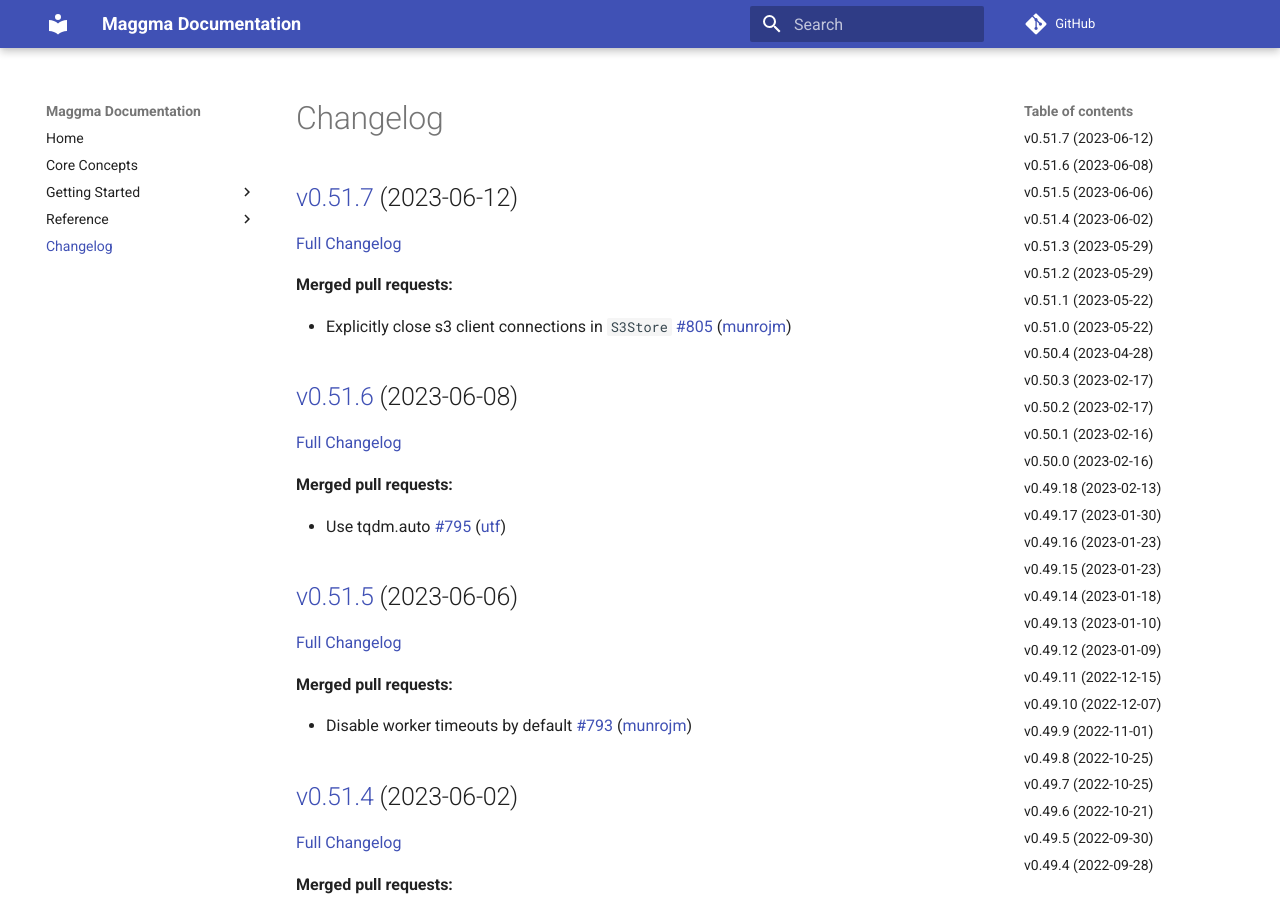
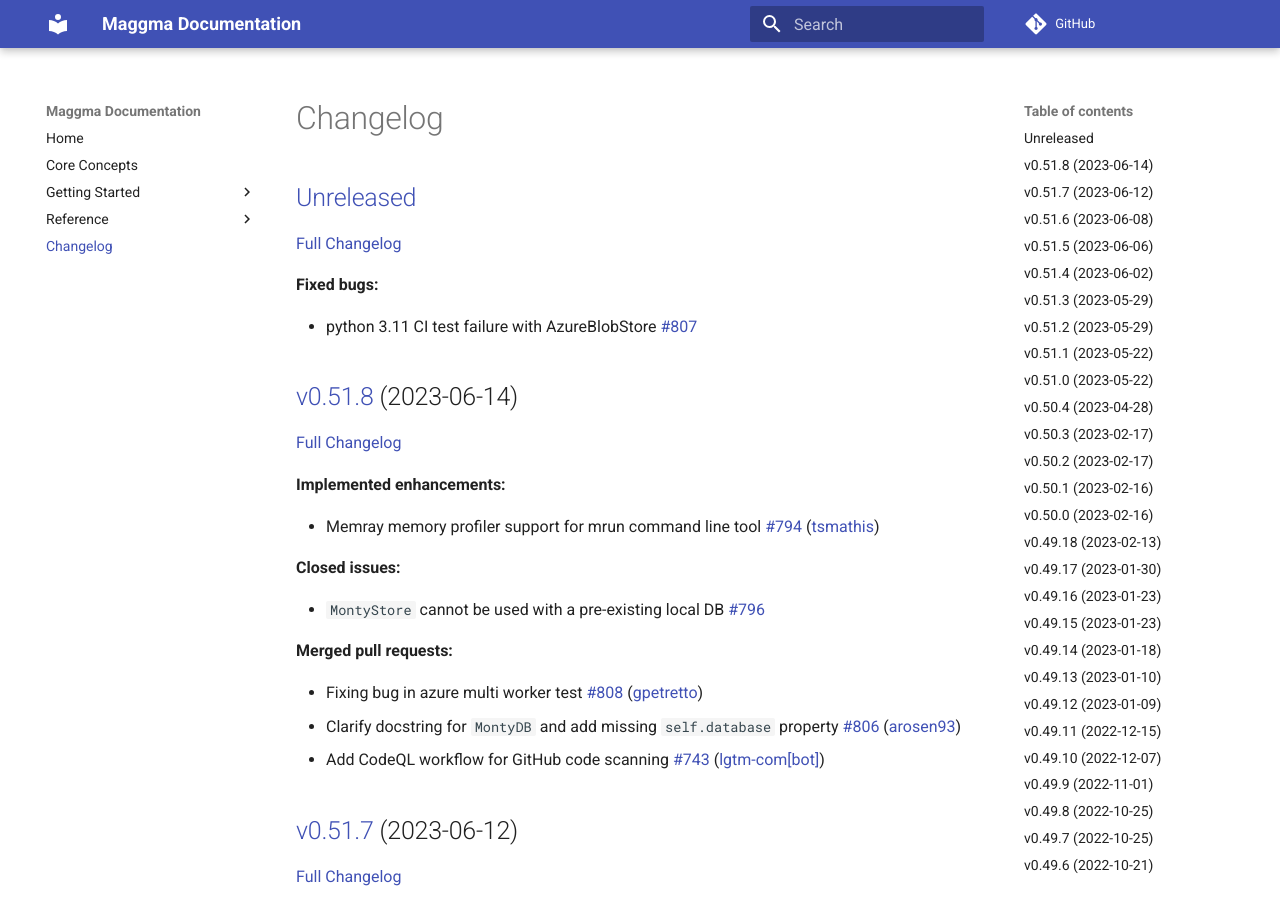
Before and after one commit to materialsproject/maggma, an MkDocs documentation site: the page built from docs/CHANGELOG.md, in a window 1280 px wide and 900 px high. Built offline with MkDocs 1.6.1 and Material for MkDocs 9.7.7, drawn with Linux system fonts in a browser that asks for light colours; comment, search, counter and statistics services are not loaded; some of the changed text lies outside the part shown.

Commit message:
Updated CHANGELOG.md

```diff
--- a/docs/CHANGELOG.md
+++ b/docs/CHANGELOG.md
@@ -1,4 +1,30 @@
 # Changelog
+
+## [Unreleased](https://github.com/materialsproject/maggma/tree/HEAD)
+
+[Full Changelog](https://github.com/materialsproject/maggma/compare/v0.51.8...HEAD)
+
+**Fixed bugs:**
+
+- python 3.11 CI test failure with AzureBlobStore [\#807](https://github.com/materialsproject/maggma/issues/807)
+
+## [v0.51.8](https://github.com/materialsproject/maggma/tree/v0.51.8) (2023-06-14)
+
+[Full Changelog](https://github.com/materialsproject/maggma/compare/v0.51.7...v0.51.8)
+
+**Implemented enhancements:**
+
+- Memray memory profiler support for mrun command line tool [\#794](https://github.com/materialsproject/maggma/pull/794) ([tsmathis](https://github.com/tsmathis))
+
+**Closed issues:**
+
+- `MontyStore` cannot be used with a pre-existing local DB [\#796](https://github.com/materialsproject/maggma/issues/796)
+
+**Merged pull requests:**
+
+- Fixing bug in azure multi worker test [\#808](https://github.com/materialsproject/maggma/pull/808) ([gpetretto](https://github.com/gpetretto))
+- Clarify docstring for `MontyDB` and add missing `self.database` property [\#806](https://github.com/materialsproject/maggma/pull/806) ([arosen93](https://github.com/arosen93))
+- Add CodeQL workflow for GitHub code scanning [\#743](https://github.com/materialsproject/maggma/pull/743) ([lgtm-com[bot]](https://github.com/apps/lgtm-com))
 
 ## [v0.51.7](https://github.com/materialsproject/maggma/tree/v0.51.7) (2023-06-12)
 
@@ -492,19 +518,19 @@
 
 ## [v0.36.0](https://github.com/materialsproject/maggma/tree/v0.36.0) (2021-12-06)
 
-[Full Changelog](https://github.com/materialsproject/maggma/compare/v0.34.0...v0.36.0)
+[Full Changelog](https://github.com/materialsproject/maggma/compare/v0.35.0...v0.36.0)
 
 **Merged pull requests:**
 
 - Added on-disk MongoDB compatible MontyStore [\#514](https://github.com/materialsproject/maggma/pull/514) ([utf](https://github.com/utf))
 
+## [v0.35.0](https://github.com/materialsproject/maggma/tree/v0.35.0) (2021-12-01)
+
+[Full Changelog](https://github.com/materialsproject/maggma/compare/v0.34.0...v0.35.0)
+
 ## [v0.34.0](https://github.com/materialsproject/maggma/tree/v0.34.0) (2021-12-01)
 
-[Full Changelog](https://github.com/materialsproject/maggma/compare/v0.35.0...v0.34.0)
-
-## [v0.35.0](https://github.com/materialsproject/maggma/tree/v0.35.0) (2021-12-01)
-
-[Full Changelog](https://github.com/materialsproject/maggma/compare/v0.33.2...v0.35.0)
+[Full Changelog](https://github.com/materialsproject/maggma/compare/v0.33.2...v0.34.0)
 
 **Merged pull requests:**
 
```
